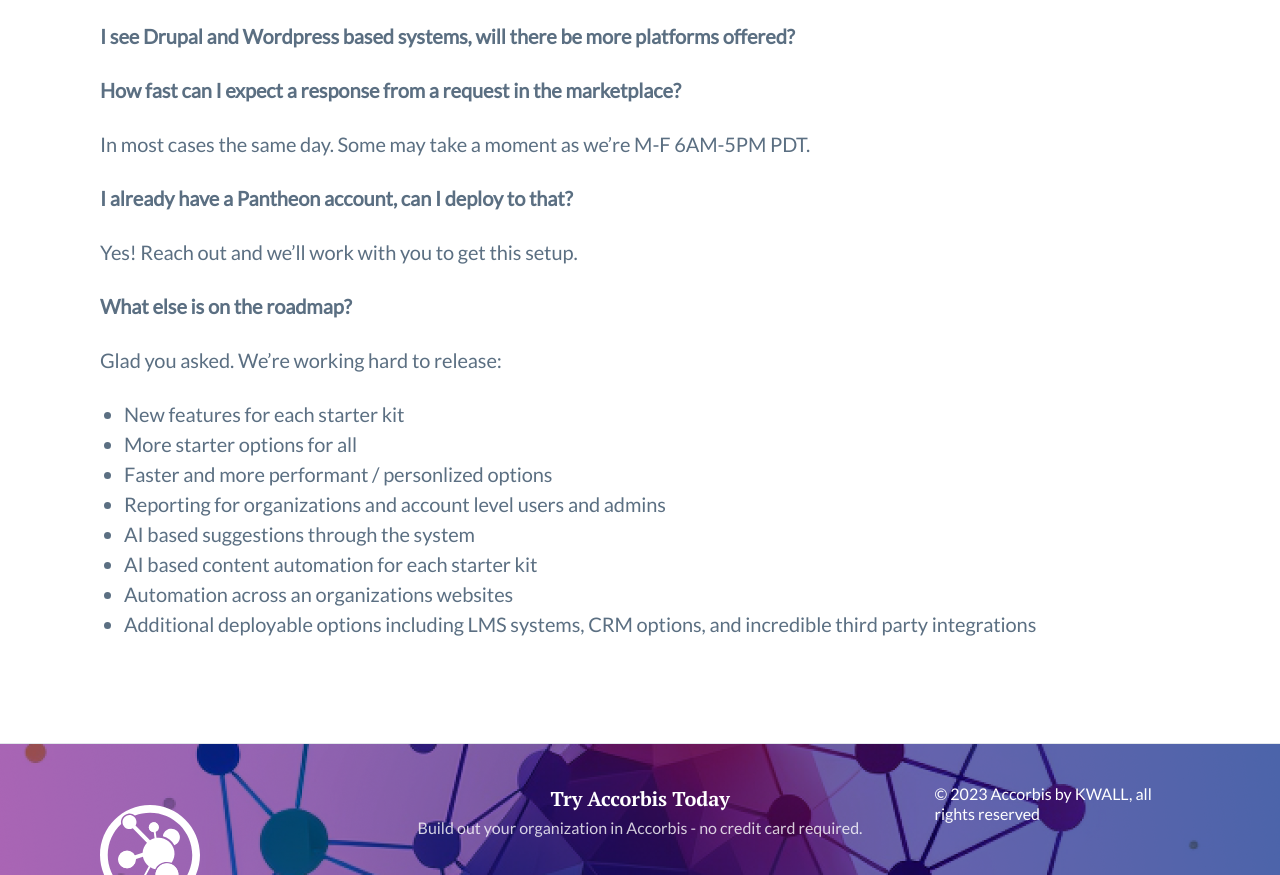
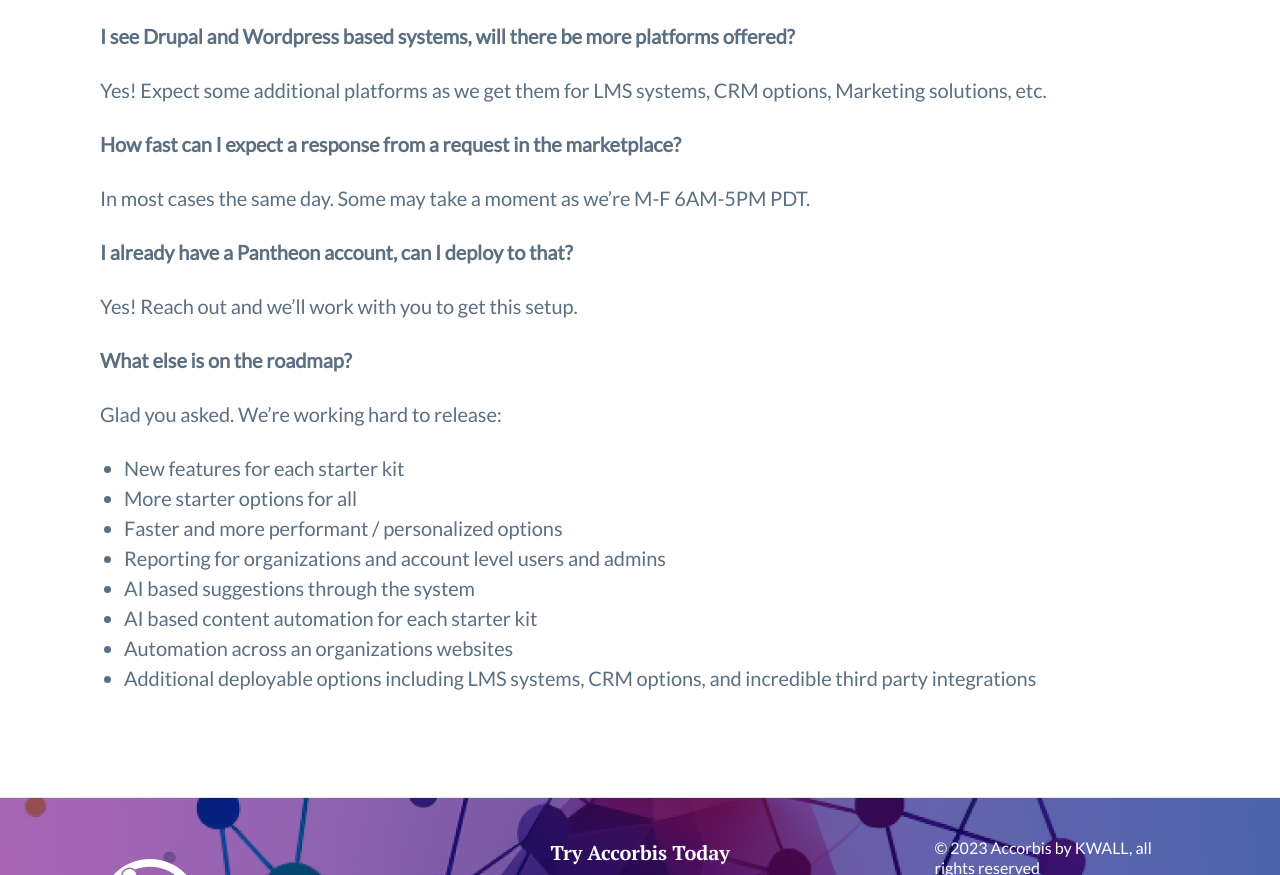
Before and after one commit to kwall-llc/Accorbis-web, a plain HTML site: page index.html in a window 1280 px wide. Shown: the part 4025-4900 px from the top of the page. Drawn offline with nearby package versions, Linux system fonts and the light colour scheme.

Commit message:
Update index.html

```diff
--- a/index.html
+++ b/index.html
@@ -370,6 +370,7 @@
                             <p><strong>Who owns the licenses for the third party plugins used on Wordpress?</strong></p>
                             <p>By deploying with Accorbis, KWALL is allowing you the ability to use their website starter kits. Each of these is a managed KWALL site and managed under our account so any wordpress plugin licenses are managed by KWALL. You can however bring your own licenses and plugins.</p>
                             <p><strong>I see Drupal and Wordpress based systems, will there be more platforms offered?</strong></p>
+                            <p>Yes! Expect some additional platforms as we get them for LMS systems, CRM options, Marketing solutions, etc.</p>
                             <p><strong>How fast can I expect a response from a request in the marketplace?</strong></p>
                             <p>In most cases the same day. Some may take a moment as we&rsquo;re M-F 6AM-5PM PDT.&nbsp;</p>
                             <p><strong>I already have a Pantheon account, can I deploy to that?&nbsp;</strong></p>
@@ -379,7 +380,7 @@
                             <ul>
                             <li>New features for each starter kit</li>
                             <li>More starter options for all</li>
-                            <li>Faster and more performant / personlized options</li>
+                            <li>Faster and more performant / personalized options</li>
                             <li>Reporting for organizations and account level users and admins</li>
                             <li>AI based suggestions through the system</li>
                             <li>AI based content automation for each starter kit</li>
```
